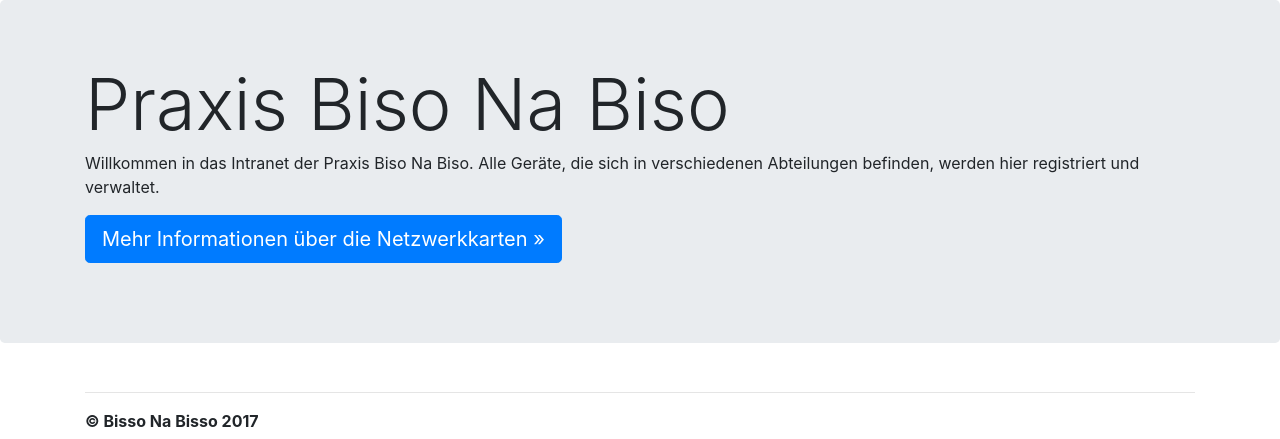
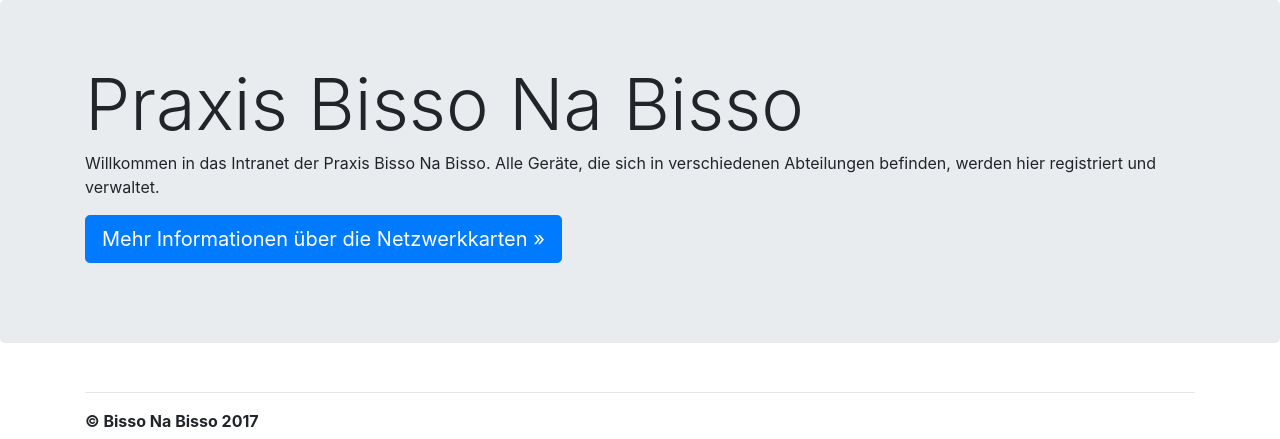
Before and after one commit to ngaxavi/Intranet, a PHP site: page / in a window 1280 px wide. Shown: the part 56-495 px from the top of the page. Run offline with PHP 8.4, Linux system fonts and the light colour scheme; some libraries are stand-ins or nearby versions.

Commit message:
set correct name bissonabisso

```diff
--- a/index.php
+++ b/index.php
@@ -5,9 +5,9 @@
 
 <div class="jumbotron">
   <div class="container">
-    <h1 class="display-3"> Praxis Biso Na Biso</h1>
+    <h1 class="display-3"> Praxis Bisso Na Bisso</h1>
     <p>
-      Willkommen in das Intranet der Praxis Biso Na Biso. Alle Geräte, die sich in verschiedenen Abteilungen befinden,
+      Willkommen in das Intranet der Praxis Bisso Na Bisso. Alle Geräte, die sich in verschiedenen Abteilungen befinden,
       werden hier registriert und verwaltet.
     </p>
     <p>
```
